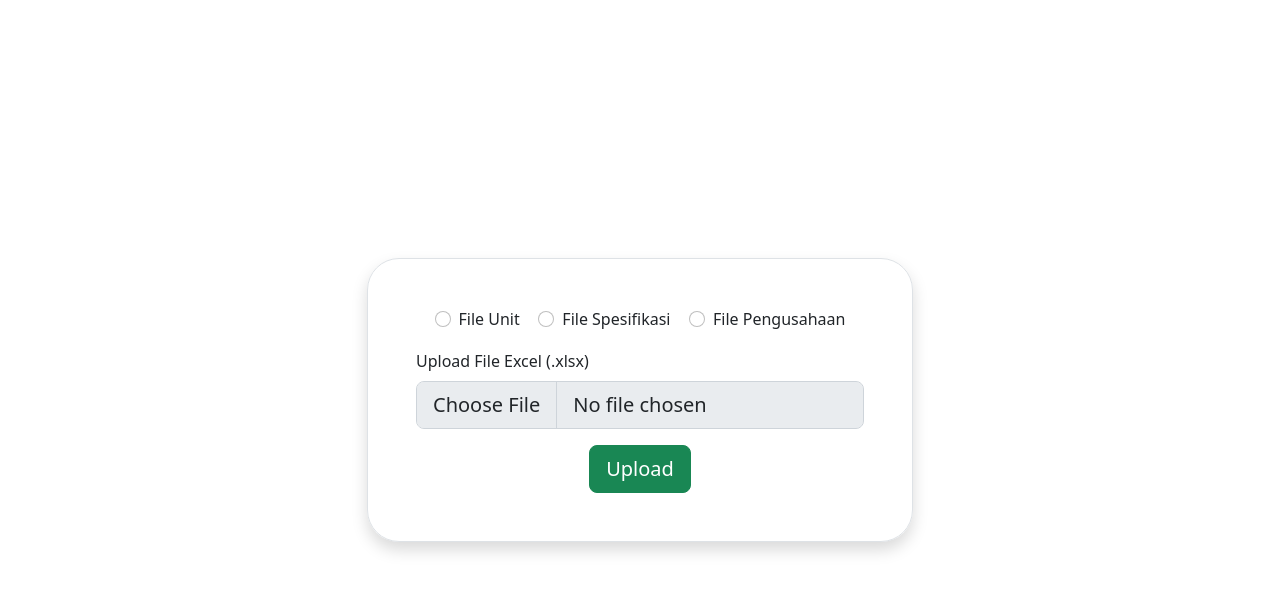
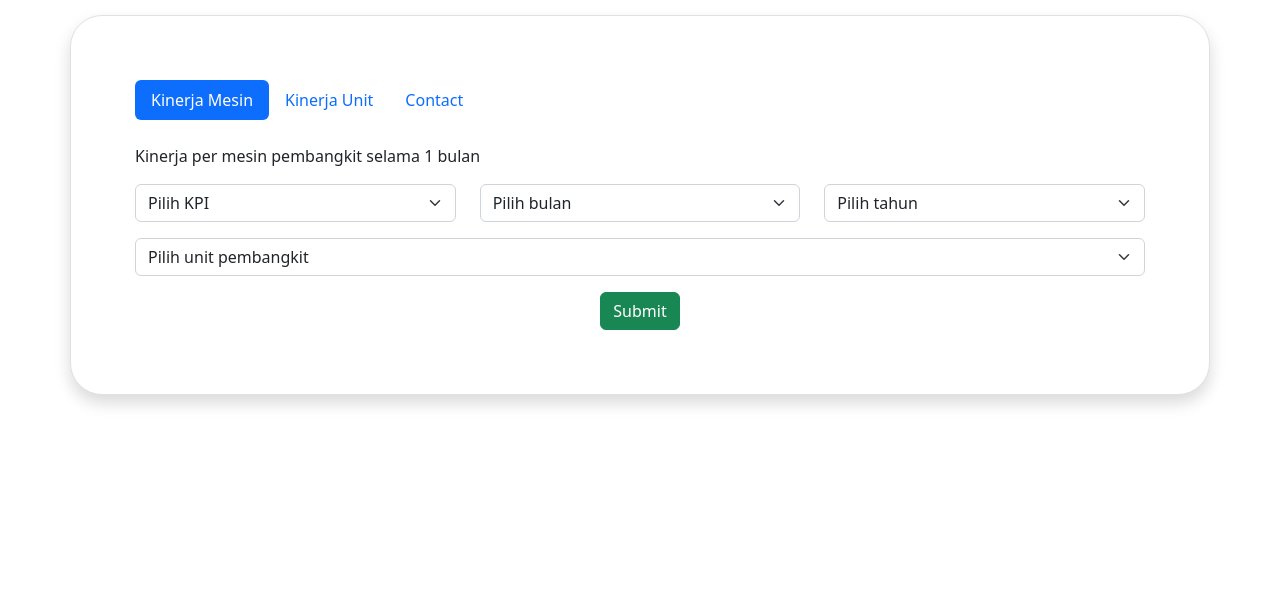
Before and after one commit to alannuarii/KinerjaAppFlask, a Flask app: page / in a window 1280 px wide. Shown: the top 592 px of the page. Run offline with Flask 2, Linux system fonts and the light colour scheme; data that the repository does not hold is empty.

Commit message:
Update logic query

```diff
--- a/app/routes.py
+++ b/app/routes.py
@@ -1,12 +1,55 @@
-import imp
 from app import app
 from flask import render_template, request, redirect
 from app.conn import conn, cur
 from app.kinerja import Kinerja
+from app.utils import get_month, months
 import pandas as pd
 
 @app.route('/', methods=['GET','POST'])
 def index():
+    units = Kinerja().nama_unit()
+    mesins = Kinerja().spesifikasi()
+    years = Kinerja().get_years()
+    result_mesin = None
+    result_unit = None
+    data1 = None
+    satuan = None
+    active_mesin = 'active'
+    active_unit = None
+
+    if 'id_mesin' in request.args:
+        keys = request.args.keys()
+        query1 = request.args.get('id_mesin')
+        query2 = request.args.get('month')
+        query3 = request.args.get('year')
+        query4 = request.args.get('kpi')
+        periode = f'{query3}-{get_month(query2)}'
+
+        result_kpi = Kinerja().select_kpi_mesin(query4, query1, periode, list(keys)[3])
+        result_mesin = round(result_kpi[0], 2)
+        data1 = int(query1) - 1
+        satuan = Kinerja().satuan(query4)
+        active_mesin = 'active'
+
+    if 'id_unit' in request.args:
+        keys = request.args.keys()
+        query1 = request.args.get('id_unit')
+        query2 = request.args.get('month')
+        query3 = request.args.get('year')
+        query4 = request.args.get('kpi')
+        periode = f'{query3}-{get_month(query2)}'
+
+        result_kpi = Kinerja().select_kpi_mesin(query4, query1, periode, list(keys)[3])
+        result_unit = round(result_kpi[0], 2)
+        data1 = int(query1) - 1
+        satuan = Kinerja().satuan(query4)
+        active_unit = 'active'
+        active_mesin = None
+
+    return render_template('pages/index.html', title='Kinerja Pembangkit', units=units, mesins=mesins, result_mesin=result_mesin, result_unit=result_unit, months=months, years=years, all_kpi=Kinerja().kpi, data1=data1, satuan=satuan,active_mesin=active_mesin, active_unit=active_unit)
+
+@app.route('/input', methods=['GET','POST'])
+def input():
     if request.method == 'POST':
         try:
             if 'unit' in request.files:
@@ -18,9 +61,9 @@ def index():
                 for i in range(len(import_xlsx)):
                     base_command = ("INSERT INTO unit(nama_unit) VALUES('{nama_unit}')")
                     insert_db = base_command.format(nama_unit=import_xlsx['nama_unit'][i])
-                    conn.cur.execute(insert_db)
-                    conn.conn.commit()
-                conn.cur.close()
+                    cur.execute(insert_db)
+                    conn.commit()
+                cur.close()
 
             elif 'spesifikasi' in request.files:
                 spesifikasi = request.files['spesifikasi']
@@ -30,10 +73,10 @@ def index():
                 import_xlsx = pd.read_excel(spesifikasi)
                 for i in range(len(import_xlsx)):
                     base_command = ("INSERT INTO spesifikasi(unit, nama_mesin, tipe_mesin, serial_number, tahun_operasi, dtp, dmn, unit_id) VALUES('{unit}', '{nama_mesin}', '{tipe_mesin}', '{serial_number}', '{tahun_operasi}', {dtp}, {dmn}, {unit_id})")
-                    insert_db = base_command.format(unit=import_xlsx['unit'][i], nama_mesin=import_xlsx['nama_mesin'][i], tipe_mesin=import_xlsx['tipe_mesin'][i], serial_number=import_xlsx['serial_number'][i], tahun_operasi=import_xlsx['tahun_operasi'][i], dtp=import_xlsx['dtp'][i], dmn=import_xlsx['dmn'][i], unit_id=import_xlsx['unit_id'][i])
-                    conn.cur.execute(insert_db)
-                    conn.conn.commit()
-                conn.cur.close()
+                    insert_db = base_command.format(unit=import_xlsx['unit'][i], nama_mesin=import_xlsx['nama_mesin'][i], tipe_mesin=import_xlsx['tipe_mesin'][i], serial_number=import_xlsx['serial_number'][i], tahun_operasi=import_xlsx['tahun_operasi'][i], dtp=import_xlsx['dtp'][i], unit_id=import_xlsx['unit_id'][i])
+                    cur.execute(insert_db)
+                    conn.commit()
+                cur.close()
 
             elif 'pengusahaan' in request.files:
                 pengusahaan = request.files['pengusahaan']
@@ -42,21 +85,13 @@ def index():
 
                 import_xlsx = pd.read_excel(pengusahaan)
                 for i in range(len(import_xlsx)):
-                    base_command = ("INSERT INTO pengusahaan(periode, produksi, ps_sentral, ps_trafo, bbm, batubara, po, mo, fo, fo_omc, sh, ph, epdh, eudh, esdh, efdhrs, trip_internal, trip_eksternal, spesifikasi_id) VALUES('{periode}', {produksi}, {ps_sentral}, {ps_trafo}, {bbm}, {batubara}, {po}, {mo}, {fo}, {fo_omc}, {sh}, {ph}, {epdh}, {eudh}, {esdh}, {efdhrs}, {trip_internal}, {trip_eksternal}, {spesifikasi_id})")
-                    insert_db = base_command.format(periode=import_xlsx['periode'][i], produksi=import_xlsx['produksi'][i], ps_sentral=import_xlsx['ps_sentral'][i], ps_trafo=import_xlsx['ps_trafo'][i], bbm=import_xlsx['bbm'][i], batubara=import_xlsx['batubara'][i], po=import_xlsx['po'][i], mo=import_xlsx['mo'][i], fo=import_xlsx['fo'][i], fo_omc=import_xlsx['fo_omc'][i], sh=import_xlsx['sh'][i], ph=import_xlsx['ph'][i], epdh=import_xlsx['epdh'][i], eudh=import_xlsx['eudh'][i], esdh=import_xlsx['esdh'][i], efdhrs=import_xlsx['efdhrs'][i], trip_internal=import_xlsx['trip_internal'][i], trip_eksternal=import_xlsx['trip_eksternal'][i], spesifikasi_id=import_xlsx['spesifikasi_id'][i])
-                    conn.cur.execute(insert_db)
-                    conn.conn.commit()
-                conn.cur.close()
+                    base_command = ("INSERT INTO pengusahaan(periode, produksi, ps_sentral, ps_trafo, bbm, batubara, po, mo, fo, fo_omc, sh, ph, epdh, eudh, esdh, efdhrs, trip_internal, trip_eksternal, spesifikasi_id, dtp, dmn) VALUES('{periode}', {produksi}, {ps_sentral}, {ps_trafo}, {bbm}, {batubara}, {po}, {mo}, {fo}, {fo_omc}, {sh}, {ph}, {epdh}, {eudh}, {esdh}, {efdhrs}, {trip_internal}, {trip_eksternal}, {spesifikasi_id}, {dtp}, {dmn})")
+                    insert_db = base_command.format(periode=import_xlsx['periode'][i], produksi=import_xlsx['produksi'][i], ps_sentral=import_xlsx['ps_sentral'][i], ps_trafo=import_xlsx['ps_trafo'][i], bbm=import_xlsx['bbm'][i], batubara=import_xlsx['batubara'][i], po=import_xlsx['po'][i], mo=import_xlsx['mo'][i], fo=import_xlsx['fo'][i], fo_omc=import_xlsx['fo_omc'][i], sh=import_xlsx['sh'][i], ph=import_xlsx['ph'][i], epdh=import_xlsx['epdh'][i], eudh=import_xlsx['eudh'][i], esdh=import_xlsx['esdh'][i], efdhrs=import_xlsx['efdhrs'][i], trip_internal=import_xlsx['trip_internal'][i], trip_eksternal=import_xlsx['trip_eksternal'][i], spesifikasi_id=import_xlsx['spesifikasi_id'][i], dtp=import_xlsx['dtp'][i], dmn=import_xlsx['dmn'][i])
+                    cur.execute(insert_db)
+                    conn.commit()
+                cur.close()
 
         except Exception as error:
             print(error)
 
-    return render_template('index.html', title="Input Kinerja")
-
-
-@app.route('/kinerja')
-def kinerja():
-    querystring = request.args.get('spesifikasi_id')
-    querystring2 = request.args.get('periode')
-    data = Kinerja().eaf_bulanan(querystring, querystring2)
-    return data
+    return render_template('pages/input.html', title="Input Kinerja")
--- a/app/static/css/style.css
+++ b/app/static/css/style.css
@@ -1,4 +1,6 @@
 #main {
   width: 100%;
-  height: 100vh;
 }
+.main-card {
+  margin-top: 15px;
+}
--- /dev/null
+++ b/app/templates/includes/styles.html
@@ -0,0 +1,10 @@
+<!DOCTYPE html>
+<html lang="en">
+  <head>
+    <meta charset="utf-8" />
+    <meta name="viewport" content="width=device-width, initial-scale=1" />
+    <title>{{title}}</title>
+    <link href="https://cdn.jsdelivr.net/npm/bootstrap@5.2.1/dist/css/bootstrap.min.css" rel="stylesheet" integrity="sha384-iYQeCzEYFbKjA/T2uDLTpkwGzCiq6soy8tYaI1GyVh/UjpbCx/TYkiZhlZB6+fzT" crossorigin="anonymous" />
+    <link rel="stylesheet" href="{{ url_for('static', filename='css/style.css' ) }}" />
+  </head>
+</html>
--- a/app/templates/index.html
+++ /dev/null
@@ -1,42 +0,0 @@
-{% include 'styles.html'   %}
-  <body>
-    <main id="main">
-        <div class="container position-absolute top-50 start-50 translate-middle">
-            <div class="row d-flex justify-content-center">
-                <div class="col-6">
-                    <div class="border p-5 rounded-5 shadow">
-                      <div class="d-flex flex-row justify-content-evenly mb-3">
-                        <div class="form-check">
-                          <input class="form-check-input" type="radio" name="flexRadioDefault" id="flexRadioDefault1">
-                          <label class="form-check-label" for="flexRadioDefault1">
-                            File Unit
-                          </label>
-                        </div>
-                        <div class="form-check">
-                          <input class="form-check-input" type="radio" name="flexRadioDefault" id="flexRadioDefault2">
-                          <label class="form-check-label" for="flexRadioDefault2">
-                            File Spesifikasi
-                          </label>
-                        </div>
-                        <div class="form-check">
-                          <input class="form-check-input" type="radio" name="flexRadioDefault" id="flexRadioDefault3">
-                          <label class="form-check-label" for="flexRadioDefault3">
-                            File Pengusahaan
-                          </label>
-                        </div>
-                      </div>
-                        <form action="" method="post" enctype="multipart/form-data">
-                          <label for="formFileLg" class="form-label">Upload File Excel (.xlsx)</label>
-                          <input class="form-control form-control-lg" id="formFileLg" type="file" name="" disabled>
-                          <div class="d-flex justify-content-center mt-3">
-                            <button class="btn btn-success btn-lg" type="submit">Upload</button>
-                          </div>
-                        </form>
-                    </div>
-                </div>
-            </div>
-        </div>
-    </main>
-    {% include 'scripts.html'   %}
-  </body>
-</html>
--- /dev/null
+++ b/app/templates/layouts/base.html
@@ -0,0 +1,11 @@
+<!DOCTYPE html>
+<html lang="en">
+  <head>
+    {% include 'includes/styles.html' %}{% block title %} {% endblock %}
+    <!-- Favicons -->
+    <link href="" rel="icon" />
+  </head>
+  <body>
+    {% block content %} {% endblock %} {% include 'includes/scripts.html' %}
+  </body>
+</html>
--- /dev/null
+++ b/app/templates/pages/index.html
@@ -0,0 +1,35 @@
+{% extends 'layouts/base.html' %} {% block content %}
+<main id="main">
+  <div class="container">
+    <div class="main-card row d-flex justify-content-center">
+      <div class="card border p-5 rounded-5 shadow">
+        <div class="card-body">
+          <ul class="nav nav-pills mb-3" id="pills-tab" role="tablist">
+            <li class="nav-item" role="presentation">
+              <button class="nav-link {{active_mesin}}" id="pills-mesin-tab" data-bs-toggle="pill" data-bs-target="#pills-mesin" type="button" role="tab" aria-controls="pills-mesin">Kinerja Mesin</button>
+            </li>
+            <li class="nav-item" role="presentation">
+              <button class="nav-link {{active_unit}}" id="pills-unit-tab" data-bs-toggle="pill" data-bs-target="#pills-unit" type="button" role="tab" aria-controls="pills-unit">Kinerja Unit</button>
+            </li>
+            <li class="nav-item" role="presentation">
+              <button class="nav-link" id="pills-contact-tab" data-bs-toggle="pill" data-bs-target="#pills-contact" type="button" role="tab" aria-controls="pills-contact">Contact</button>
+            </li>
+          </ul>
+          <div class="tab-content pt-2" id="myTabContent">
+            <!-- Awal Tab Mesin -->
+            {% include 'pages/tabs/mesin.html' %}
+            <!-- Akhir Tab Mesin -->
+            <!-- Awal Tab Unit -->
+            {% include 'pages/tabs/unit.html' %}
+            <!-- Akhir Tab Unit -->
+            <div class="tab-pane fade" id="pills-contact" role="tabpanel" aria-labelledby="contact-tab">
+              Saepe animi et soluta ad odit soluta sunt. Nihil quos omnis animi debitis cumque. Accusantium quibusdam perspiciatis qui qui omnis magnam. Officiis accusamus impedit molestias nostrum veniam. Qui amet ipsum iure. Dignissimos
+              fuga tempore dolor.
+            </div>
+          </div>
+        </div>
+      </div>
+    </div>
+  </div>
+</main>
+{% endblock %}
--- /dev/null
+++ b/app/templates/pages/tabs/mesin.html
@@ -0,0 +1,70 @@
+<div class="tab-pane fade show {{active_mesin}}" id="pills-mesin" role="tabpanel" aria-labelledby="mesin-tab">
+  <p>Kinerja per mesin pembangkit selama 1 bulan</p>
+  <form action="" method="get">
+    <div class="row">
+      <div class="col-lg-4">
+        <select class="form-select" aria-label="Default select example" name="kpi">
+          <option selected disabled>Pilih KPI</option>
+          {% for kpi in all_kpi %}
+          <option value="{{kpi}}">{{kpi}}</option>
+          {% endfor %}
+        </select>
+      </div>
+      <div class="col-lg-4">
+        <select class="form-select" aria-label="Default select example" name="month">
+          <option selected disabled>Pilih bulan</option>
+          {% for month in months %}
+          <option value="{{month}}">{{month}}</option>
+          {% endfor %}
+        </select>
+      </div>
+      <div class="col-lg-4">
+        <select class="form-select" aria-label="Default select example" name="year">
+          <option selected disabled>Pilih tahun</option>
+          {% for year in years %}
+          <option value="{{year}}">{{year}}</option>
+          {% endfor %}
+        </select>
+      </div>
+    </div>
+    <div class="mt-3">
+      <select class="form-select" aria-label="Default select example" name="id_mesin">
+        <option selected disabled>Pilih unit pembangkit</option>
+        {% for mesin in mesins %}
+        <option value="{{mesin[0]}}">{{mesin[9]}} Unit {{mesin[1]}} ({{mesin[2]}})</option>
+        {% endfor %}
+      </select>
+    </div>
+    <div class="d-flex justify-content-center mt-3">
+      <button class="btn btn-success" type="submit">Submit</button>
+    </div>
+  </form>
+  {% if result_mesin != None %}
+  <div class="d-flex justify-content-center align-items-center mt-5">
+    <div class="card border text-center d-inline-block p-4 rounded-5">
+      <div class="row">
+        <div class="col-lg-3">
+          <label for="exampleFormControlInput1" class="form-label">KPI</label>
+          <input type="text" class="form-control text-center" id="exampleFormControlInput1" value="{{request.args['kpi']}}" disabled />
+        </div>
+        <div class="col-lg-3">
+          <label for="exampleFormControlInput1" class="form-label">Unit Pembangkit</label>
+          <input type="text" class="form-control text-center" id="exampleFormControlInput1" value="{{mesins[data1][9]}} Unit {{mesins[data1][1]}}" disabled />
+        </div>
+        <div class="col-lg-3">
+          <label for="exampleFormControlInput1" class="form-label">Bulan</label>
+          <input type="text" class="form-control text-center" id="exampleFormControlInput1" value="{{request.args['month']}}" disabled />
+        </div>
+        <div class="col-lg-3">
+          <label for="exampleFormControlInput1" class="form-label">Tahun</label>
+          <input type="text" class="form-control text-center" id="exampleFormControlInput1" value="{{request.args['year']}}" disabled />
+        </div>
+      </div>
+      <div class="text-center mt-4">
+        <h4>Hasil</h4>
+        <div class="border rounded-4 px-4 py-3 d-inline-block bg-secondary text-white"><h1>{{result_mesin}} {{satuan}}</h1></div>
+      </div>
+    </div>
+  </div>
+  {% endif %}
+</div>
--- /dev/null
+++ b/app/templates/pages/tabs/unit.html
@@ -0,0 +1,70 @@
+<div class="tab-pane fade show {{active_unit}}" id="pills-unit" role="tabpanel" aria-labelledby="unit-tab">
+  <p>Kinerja per unit pembangkit selama 1 bulan</p>
+  <form action="" method="get">
+    <div class="row">
+      <div class="col-lg-4">
+        <select class="form-select" aria-label="Default select example" name="kpi">
+          <option selected disabled>Pilih KPI</option>
+          {% for kpi in all_kpi %}
+          <option value="{{kpi}}">{{kpi}}</option>
+          {% endfor %}
+        </select>
+      </div>
+      <div class="col-lg-4">
+        <select class="form-select" aria-label="Default select example" name="month">
+          <option selected disabled>Pilih bulan</option>
+          {% for month in months %}
+          <option value="{{month}}">{{month}}</option>
+          {% endfor %}
+        </select>
+      </div>
+      <div class="col-lg-4">
+        <select class="form-select" aria-label="Default select example" name="year">
+          <option selected disabled>Pilih tahun</option>
+          {% for year in years %}
+          <option value="{{year}}">{{year}}</option>
+          {% endfor %}
+        </select>
+      </div>
+    </div>
+    <div class="mt-3">
+      <select class="form-select" aria-label="Default select example" name="id_unit">
+        <option selected disabled>Pilih unit pembangkit</option>
+        {% for unit in units %}
+        <option value="{{unit[0]}}">{{unit[1]}}</option>
+        {% endfor %}
+      </select>
+    </div>
+    <div class="d-flex justify-content-center mt-3">
+      <button class="btn btn-success" type="submit">Submit</button>
+    </div>
+  </form>
+  {% if result_unit != None %}
+  <div class="d-flex justify-content-center align-items-center mt-5">
+    <div class="card border text-center d-inline-block p-4 rounded-5">
+      <div class="row">
+        <div class="col-lg-3">
+          <label for="exampleFormControlInput1" class="form-label">KPI</label>
+          <input type="text" class="form-control text-center" id="exampleFormControlInput1" value="{{request.args['kpi']}}" disabled />
+        </div>
+        <div class="col-lg-3">
+          <label for="exampleFormControlInput1" class="form-label">Unit Pembangkit</label>
+          <input type="text" class="form-control text-center" id="exampleFormControlInput1" value="{{units[data1][1]}}" disabled />
+        </div>
+        <div class="col-lg-3">
+          <label for="exampleFormControlInput1" class="form-label">Bulan</label>
+          <input type="text" class="form-control text-center" id="exampleFormControlInput1" value="{{request.args['month']}}" disabled />
+        </div>
+        <div class="col-lg-3">
+          <label for="exampleFormControlInput1" class="form-label">Tahun</label>
+          <input type="text" class="form-control text-center" id="exampleFormControlInput1" value="{{request.args['year']}}" disabled />
+        </div>
+      </div>
+      <div class="text-center mt-4">
+        <h4>Hasil</h4>
+        <div class="border rounded-4 px-4 py-3 d-inline-block bg-secondary text-white"><h1>{{result_unit}} {{satuan}}</h1></div>
+      </div>
+    </div>
+  </div>
+  {% endif %}
+</div>
--- a/app/templates/styles.html
+++ /dev/null
@@ -1,8 +0,0 @@
-<!doctype html>
-<html lang="en">
-  <head>
-    <meta charset="utf-8">
-    <meta name="viewport" content="width=device-width, initial-scale=1">
-    <title>{{title}}</title>
-    <link href="https://cdn.jsdelivr.net/npm/bootstrap@5.2.1/dist/css/bootstrap.min.css" rel="stylesheet" integrity="sha384-iYQeCzEYFbKjA/T2uDLTpkwGzCiq6soy8tYaI1GyVh/UjpbCx/TYkiZhlZB6+fzT" crossorigin="anonymous">
-  </head>
```
Also changed, not shown: app/kinerja.py (+215 -7 lines), app/templates/pages/input.html (added, +39 -0 lines), app/utils.py (added, +8 -0 lines), app/templates/includes/scripts.html (renamed from app/templates/scripts.html).
